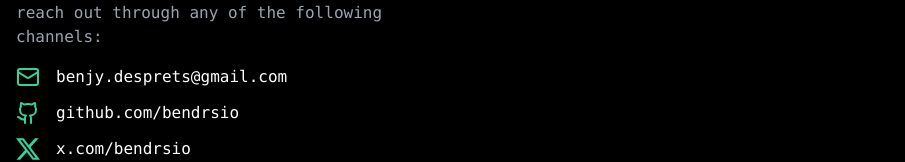
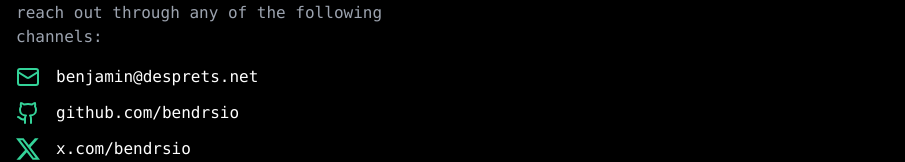
Before and after one commit to bendrsio/desprets.net, a Next.js app: page / in a window 1280 px wide. Shown: the part 2390-2552 px from the top of the page, without its empty margins (0-905 px from the left). Built offline with nearby package versions, Linux system fonts and the light colour scheme.

Commit message:
update: email

```diff
--- a/app/page.tsx
+++ b/app/page.tsx
@@ -319,7 +319,7 @@ export default function Home() {
             </motion.p>
             <div className="space-y-3">
               <motion.a
-                href="mailto:benjy.desprets@gmail.com"
+                href="mailto:benjamin@desprets.net"
                 className="flex items-center group"
                 initial={{ opacity: 0, x: -20 }}
                 whileInView={{ opacity: 1, x: 0 }}
@@ -329,7 +329,7 @@ export default function Home() {
               >
                 <Mail className="mr-4 text-emerald-400" />
                 <span className="group-hover:text-emerald-400 transition-colors">
-                  benjy.desprets@gmail.com
+                  benjamin@desprets.net
                 </span>
               </motion.a>
               <motion.a
```
